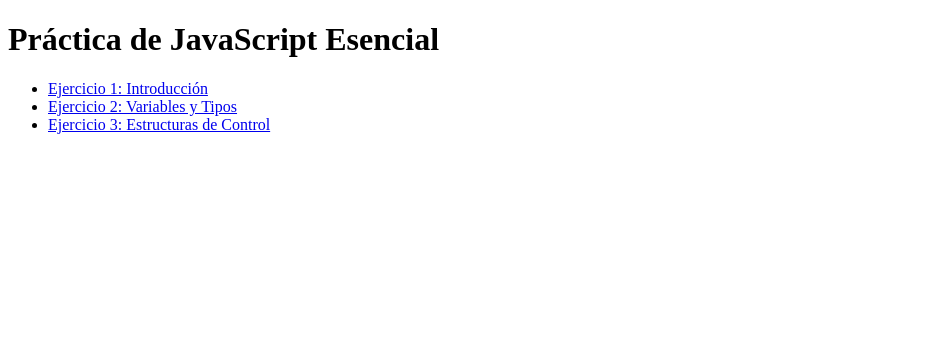
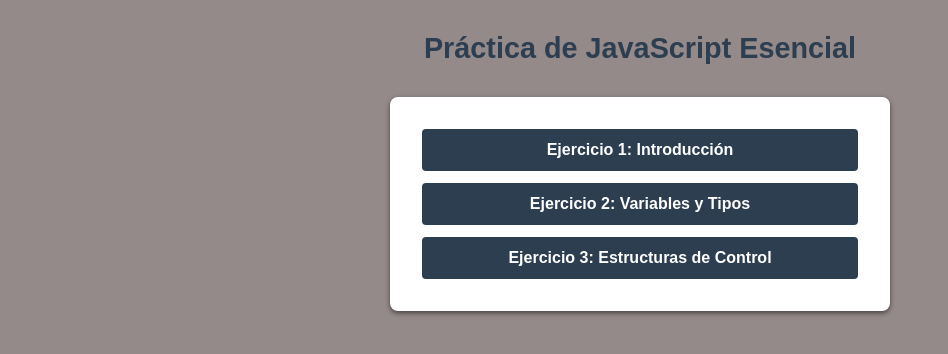
Before and after one commit to oscarito1600/practica-js-esencial., a plain HTML site: page index.html in a window 1280 px wide. Shown: the whole page, without its empty margins (0-948 px from the left). Drawn offline with Linux system fonts and the light colour scheme.

Commit message:
se agrego en style.css

```diff
--- a/index.html
+++ b/index.html
@@ -3,7 +3,7 @@
 <head>
     <meta charset="UTF-8">
     <title>practica-js-esencial</title>
-<link rel="stylesheet" href="../styles/style.css">
+<link rel="stylesheet" href="styles/style.css">
 </head>
 <body>
     <h1>Práctica de JavaScript Esencial</h1>
--- /dev/null
+++ b/styles/style.css
@@ -0,0 +1,54 @@
+
+* {
+    margin: 0;
+    padding: 0;
+    box-sizing: border-box;
+}
+
+body {
+    background-color: #948a8a;
+    color: #333;
+    font-family: Arial, sans-serif;
+    padding: 2rem;
+    display: flex;
+    flex-direction: column;
+    align-items: center;
+    min-height: 100vh;
+}
+
+h1 {
+    color: #2c3e50;
+    margin-bottom: 2rem;
+    text-align: center;
+    font-size: 1.8rem;
+}
+
+.menu-container {
+    background-color: #ffffff;
+    padding: 2rem;
+    border-radius: 8px;
+    box-shadow: 0 2px 5px rgba(0, 0, 0, 0.55);
+    width: 100%;
+    max-width: 500px;
+}
+
+.menu-container ul {
+    list-style: none;
+    display: flex;
+    flex-direction: column;
+    gap: 0.75rem;
+}
+
+
+.menu-container a {
+    display: block;
+    background-color: #2c3e50;
+    color: #ffffff;
+    text-decoration: none;
+    padding: 0.75rem;
+    border-radius: 4px;
+    font-size: 1rem;
+    font-weight: 600;
+    text-align: center;
+    transition: background-color 0.3s ease;
+}
```
